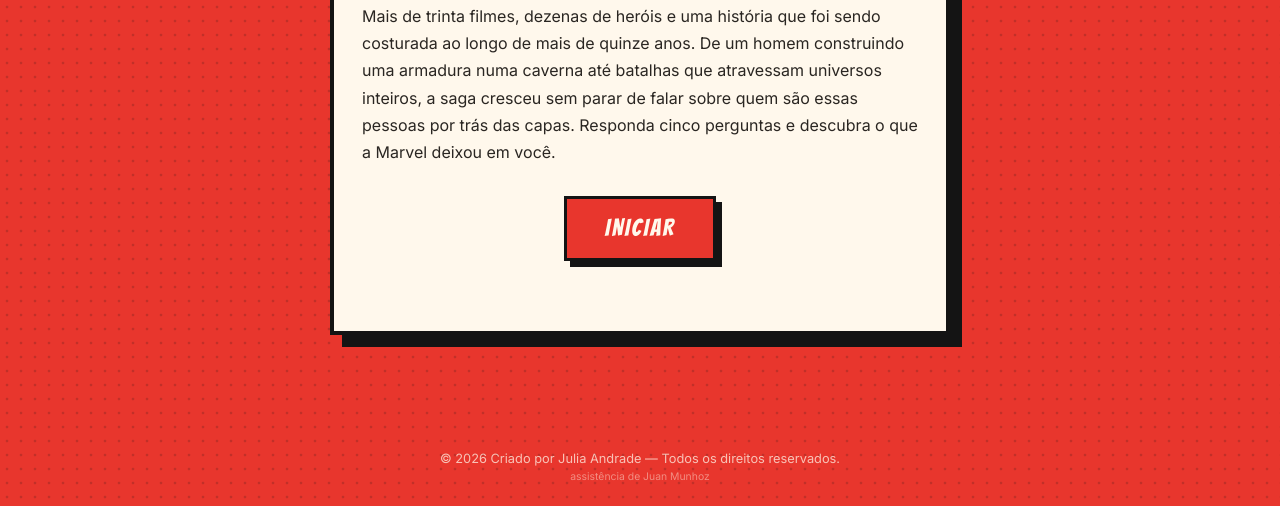
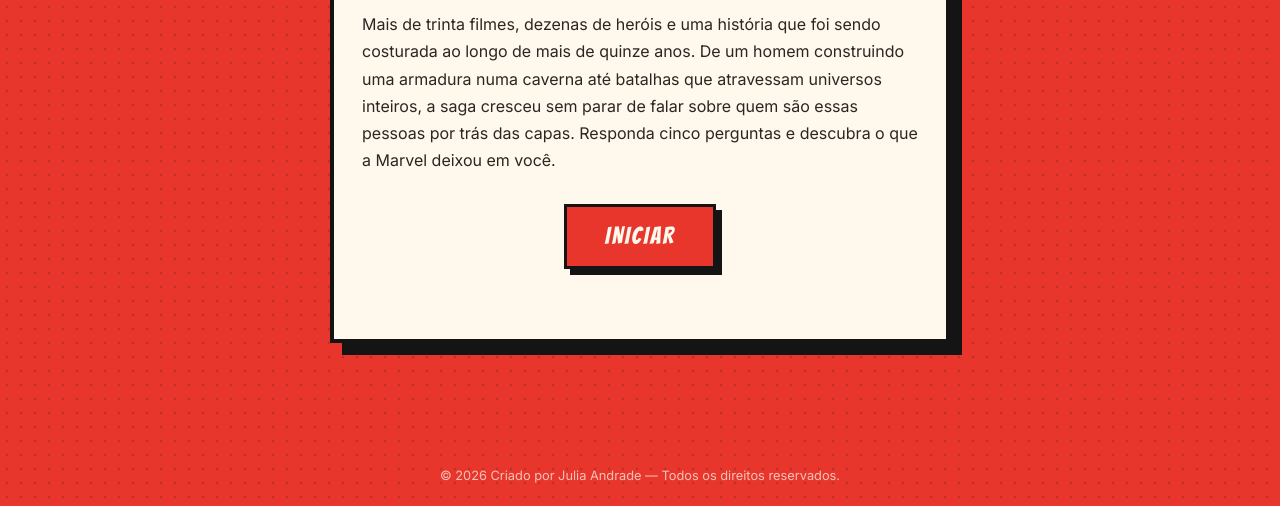
Before and after one commit to julia00984/O-quanto-voce-conhece-a-Marvel-Quizz, a plain HTML site: page index.html in a window 1280 px wide. Shown: the part 294-800 px from the top of the page. Drawn offline with Linux system fonts and the light colour scheme.

Commit message:
Update index.html

```diff
--- a/index.html
+++ b/index.html
@@ -28,7 +28,6 @@
 
     <footer class="rodape">
         <p class="creditos">© 2026 Criado por Julia Andrade — Todos os direitos reservados.</p>
-        <p class="assistencia">assistência de Juan Munhoz</p>
     </footer>
 
     <script type="module" src="js/aleatorio.js"></script>
```
